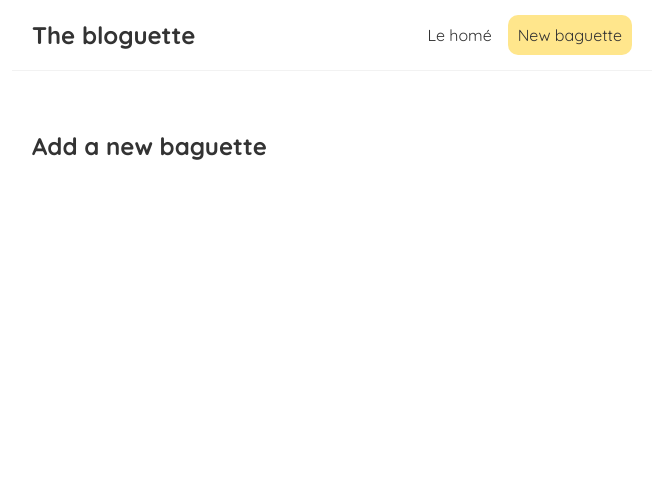
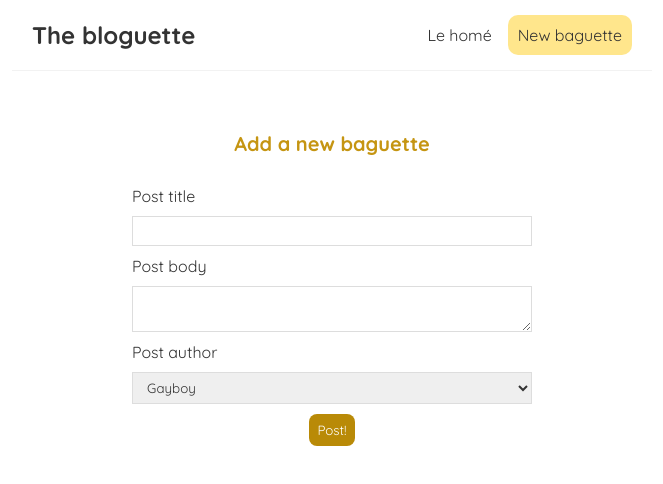
Before and after one commit to Ivan-Chaos/learning-react, a React (Create React App) app: page /create in a window 1280 px wide. Shown: the top 484 px of the page, without its empty margins (308-971 px from the left). Built offline with nearby package versions, Linux system fonts and the light colour scheme.

Commit message:
#27 controlled inputs

```diff
--- a/src/Create.js
+++ b/src/Create.js
@@ -1,7 +1,40 @@
+import { useState } from "react";
+
 const Create = () => {
+    const [title, setTitle]=useState('');
+    const [body, setBody]=useState('');
+    const [author, setAuthor]=useState('gayboy');
+
     return (
         <div className="create">
             <h2>Add a new baguette</h2>
+            <form>
+                <label>Post title</label>
+                <input
+                    type="text"
+                    required
+                    value={title}
+                    onChange={ (e) => setTitle(e.target.value) }
+                />
+
+                <label>Post body</label>
+                <textarea
+                    required
+                    value={body}
+                    onChange={ (e) => setBody(e.target.value) }
+                ></textarea>
+
+                <label>Post author</label>
+                <select
+                    value = {author}
+                    onChange = { (e) => setAuthor(e.target.value)}
+                >
+                    <option value="gayboy">Gayboy</option>
+                    <option value="straightboy">Straightboy</option>
+                </select>
+                <button type="submit">Post!</button>
+
+            </form>
         </div>
      );
 }
--- a/src/index.css
+++ b/src/index.css
@@ -48,3 +48,34 @@
 .blog-preview a{
   text-decoration: none;
 }
+
+.create {
+  max-width: 400px;
+  margin: 0 auto;
+  text-align: center;
+}
+.create label {
+  text-align: left;
+  display: block;
+}
+.create h2 {
+  font-size: 20px;
+  color: #c59512;
+  margin-bottom: 30px;
+}
+.create input, .create textarea, .create select {
+  width: 100%;
+  padding: 6px 10px;
+  margin: 10px 0;
+  border: 1px solid #ddd;
+  box-sizing: border-box;
+  display: block;
+}
+.create button {
+  background: #b98a07;
+  color: #fff;
+  border: 0;
+  padding: 8px;
+  border-radius: 8px;
+  cursor: pointer;
+}
```
